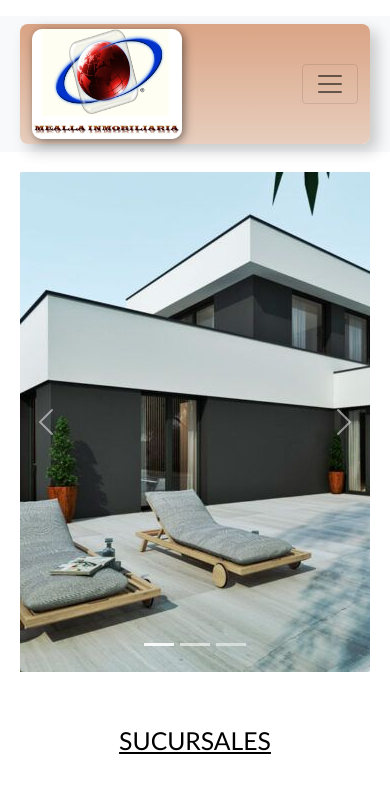
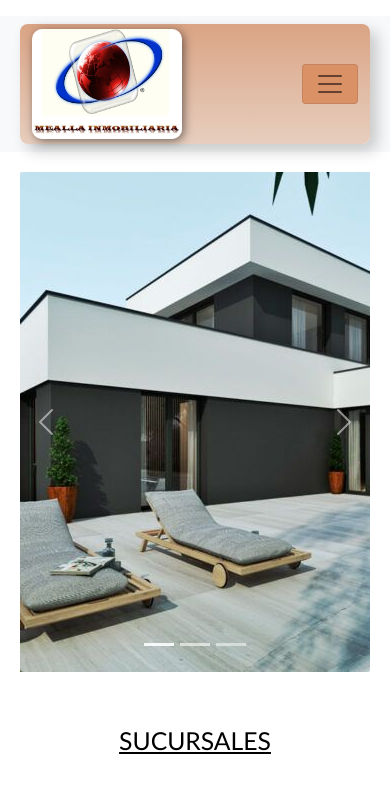
Before and after one commit to Random003/Inmobiliaria-Mealla, a website: page index.html in a window 390 px wide. Shown: the top 785 px of the page. Drawn offline with nearby package versions, Linux system fonts and the light colour scheme.

Commit message:
arreglos para entrega final

```diff
--- a/index.html
+++ b/index.html
@@ -33,7 +33,7 @@
                 <a class="navbar-brand me-5" href="index.html">
                     <img class="logoInmo" src="../Inmobiliaria-Mealla/images/LOGO.jpg" alt="Logo Inmobiliaria" width="150" height="110">
                 </a>
-                <button class="navbar-toggler" type="button" data-bs-toggle="collapse" data-bs-target="#navbarSupportedContent" aria-controls="navbarSupportedContent" aria-expanded="false" aria-label="Toggle navigation">
+                <button class="navbar-toggler hamBut" type="button" data-bs-toggle="collapse" data-bs-target="#navbarSupportedContent" aria-controls="navbarSupportedContent" aria-expanded="false" aria-label="Toggle navigation">
                     <span class="navbar-toggler-icon"></span>
                 </button>
                 <div class="collapse navbar-collapse" id="navbarSupportedContent">
--- a/scss/partials/_header.scss
+++ b/scss/partials/_header.scss
@@ -22,6 +22,9 @@ header {
                     box-shadow: $shadowPrimario;
                 }
             }
+            .hamBut {
+                background-color: #db9166;
+            }
             div {
                 ul {
                     li {
```
Also changed, not shown: html/acerca.html (+1 -1 lines), html/carga.html (+1 -1 lines), html/contacto.html (+1 -1 lines), html/ingrese.html (+1 -1 lines), html/propiedades.html (+1 -1 lines), css/styleSass.css.
